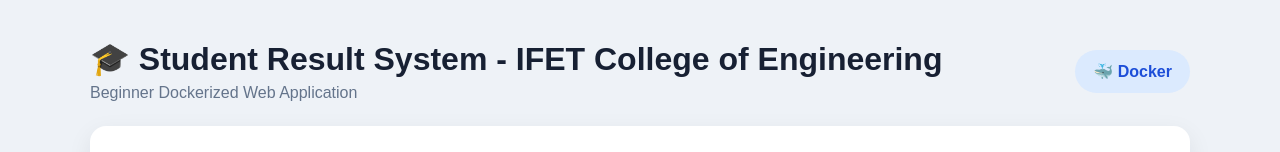
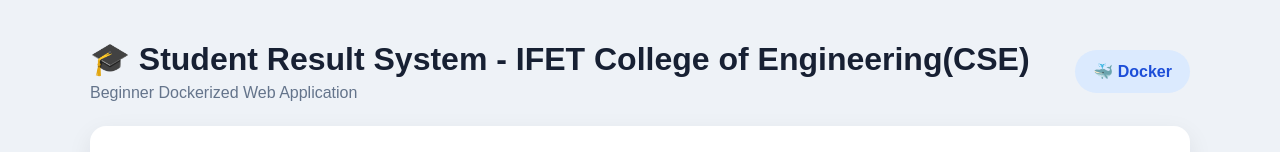
Before and after one commit to Murali6383/student-result-docker, a website: page public/index.html in a window 1280 px wide. Shown: the top 152 px of the page. Drawn offline with Linux system fonts and the light colour scheme; no server answers.

Commit message:
Update header title to include 'CSE'

```diff
--- a/public/index.html
+++ b/public/index.html
@@ -23,7 +23,7 @@
 
         <div>
 
-            <h1>🎓 Student Result System - IFET College of Engineering</h1>
+            <h1>🎓 Student Result System - IFET College of Engineering(CSE)</h1>
 
             <p>
                 Beginner Dockerized Web Application
```
